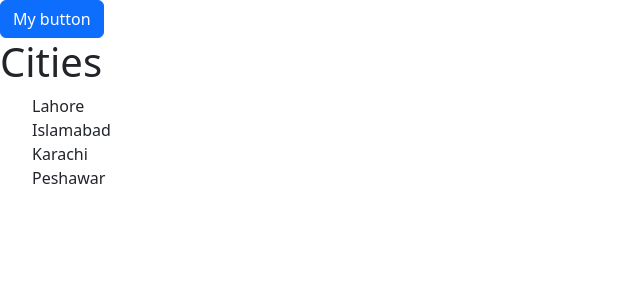
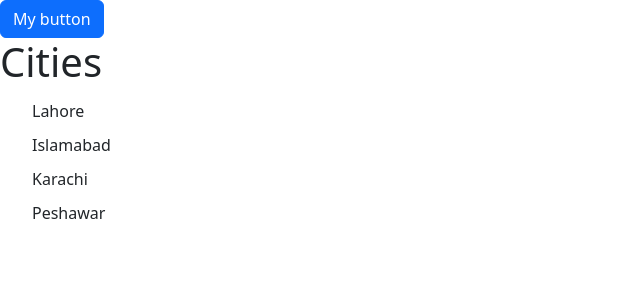
Before and after one commit to Harris-giki/Code-in-React_PracticeRepo, a React (Vite) app: page / in a window 1280 px wide. Shown: the top 300 px of the page, without its empty margins (0-640 px from the left). Built offline with nearby package versions, Linux system fonts and the light colour scheme.

Commit message:
UseState through CSS-in-JS

```diff
--- a/src/components/ListGroup.tsx
+++ b/src/components/ListGroup.tsx
@@ -6,6 +6,15 @@
 const List = styled.ul` list-style:none;
 padding 0;`;
 
+//defining an interface for the active state using css in JS
+interface ListItemProps {
+  active: boolean;
+}
+const ListItems = styled.li<ListItemProps>`
+  padding: 5px 0;
+  background: ${(props) => (props.active ? "blue" : "none")};
+}
+`;
 interface Props {
   items: string[];
   heading: string;
@@ -27,12 +36,13 @@
       <List>
         {/* react requires a key that identifies each unique items so that it may know about the item when they are removed or added uniquely */}
         {items.map((item, index) => (
-          <li
-            className={
-              selectedIndex === index
-                ? "list-group-item active"
-                : "list-group-item"
-            }
+          <ListItems
+            //className={ -->this implementation is the use-state without styling to make sure the active state highlighting of the list
+            //selectedIndex === index
+            //  ? "list-group-item active"
+            //  : "list-group-item"
+            //} below find the same logic implemented through styling in CSS
+            active={index == selectedIndex}
             key={item}
             onClick={() => {
               setSelectedIndex(index);
@@ -40,7 +50,7 @@
             }}
           >
             {item}
-          </li>
+          </ListItems>
         ))}{" "}
       </List>{" "}
       {/*We have wrapped the item.map that we created to dynamically list our items in braces because the component's funct in react.tsx only accept html*/}
```
